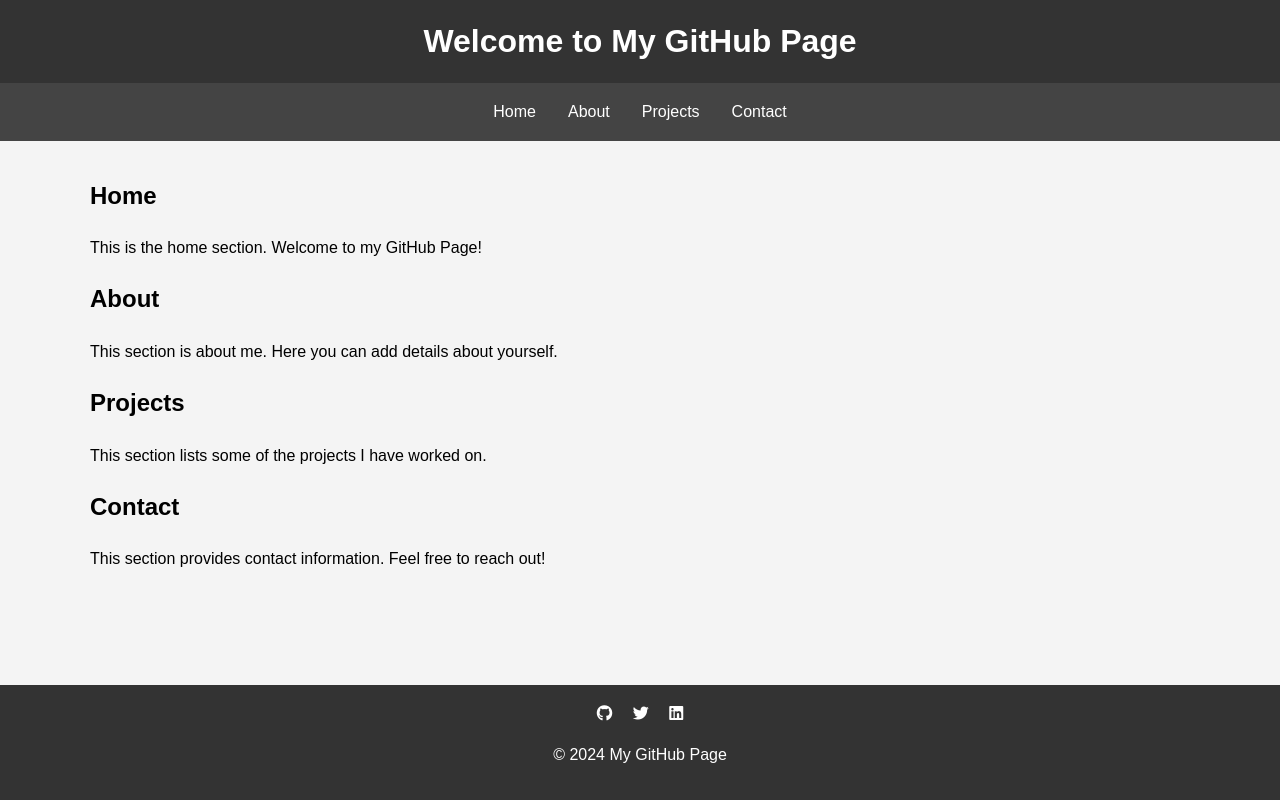
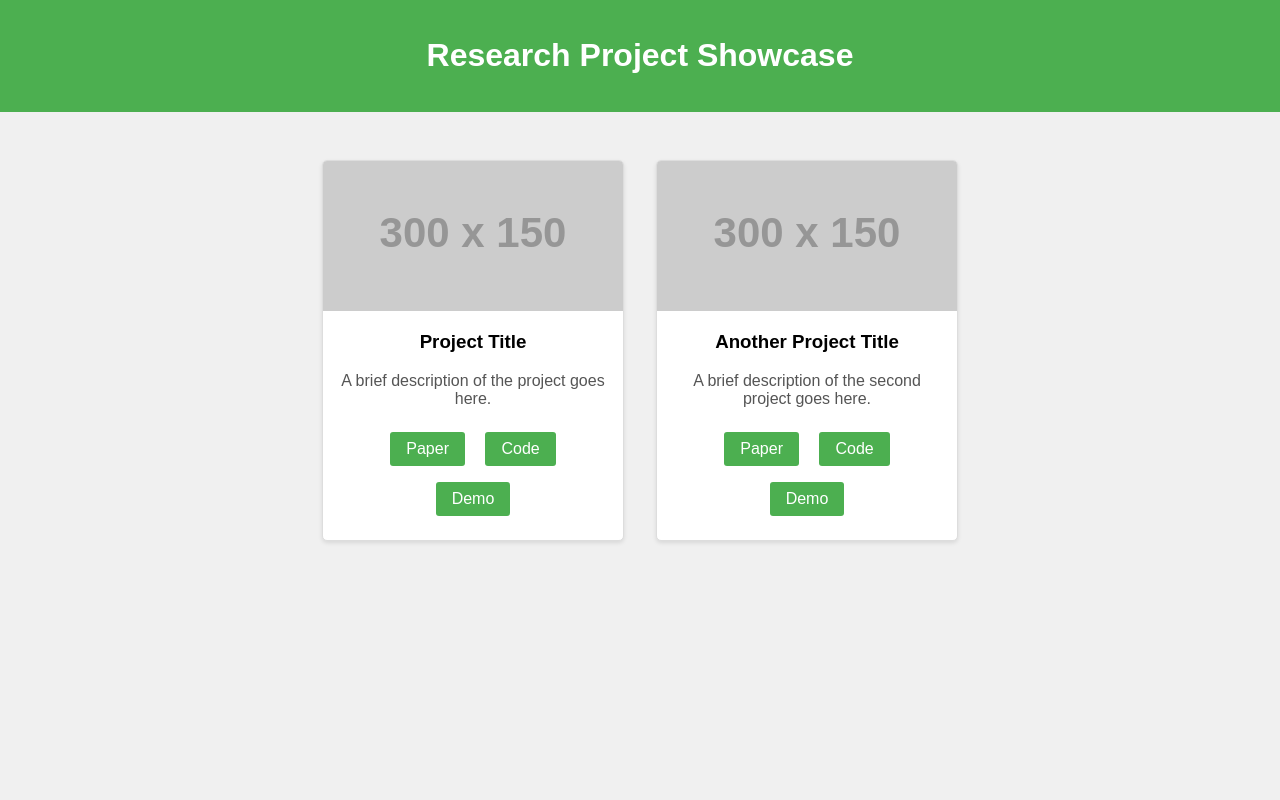
Before and after one commit to Ureisen/Ureisen.github.io, a plain HTML site: page index.html in a window 1280 px wide. Drawn offline with Linux system fonts and the light colour scheme; placeholder pictures from the web are drawn by us.

Commit message:
Update index.html

```diff
--- a/index.html
+++ b/index.html
@@ -3,104 +3,90 @@
 <head>
     <meta charset="UTF-8">
     <meta name="viewport" content="width=device-width, initial-scale=1.0">
-    <title>My GitHub Page</title>
-    <link rel="stylesheet" href="https://cdnjs.cloudflare.com/ajax/libs/font-awesome/6.0.0-beta3/css/all.min.css">
+    <title>Project Showcase</title>
     <style>
         body {
             font-family: Arial, sans-serif;
-            line-height: 1.6;
             margin: 0;
             padding: 0;
-            background-color: #f4f4f4;
+            background-color: #f0f0f0;
         }
-        header {
-            background: #333;
-            color: #fff;
-            padding: 1rem 0;
+        .header {
+            background-color: #4CAF50;
+            color: white;
             text-align: center;
+            padding: 1em 0;
         }
-        header h1 {
-            margin: 0;
-            font-size: 2rem;
-        }
-        nav {
+        .container {
             display: flex;
             justify-content: center;
-            background: #444;
+            flex-wrap: wrap;
+            padding: 2em;
         }
-        nav a {
-            color: #fff;
-            padding: 1rem;
+        .card {
+            background-color: white;
+            border: 1px solid #ddd;
+            border-radius: 5px;
+            box-shadow: 0 2px 4px rgba(0, 0, 0, 0.1);
+            margin: 1em;
+            width: 300px;
+            text-align: center;
+            overflow: hidden;
+        }
+        .card img {
+            max-width: 100%;
+            height: auto;
+        }
+        .card-content {
+            padding: 1em;
+        }
+        .card-content h3 {
+            margin-top: 0;
+        }
+        .card-content p {
+            color: #555;
+        }
+        .card-content a {
+            display: inline-block;
+            margin: 0.5em;
+            padding: 0.5em 1em;
+            background-color: #4CAF50;
+            color: white;
             text-decoration: none;
-            display: inline-block;
+            border-radius: 3px;
         }
-        nav a:hover {
-            background: #555;
-        }
-        .container {
-            max-width: 1100px;
-            margin: auto;
-            padding: 1rem;
-        }
-        footer {
-            background: #333;
-            color: #fff;
-            text-align: center;
-            padding: 1rem 0;
-            position: fixed;
-            bottom: 0;
-            width: 100%;
-        }
-        .social-icons {
-            margin: 0;
-            padding: 0;
-            list-style: none;
-        }
-        .social-icons li {
-            display: inline;
-            margin: 0 0.5rem;
-        }
-        .social-icons a {
-            color: #fff;
-            text-decoration: none;
+        .card-content a:hover {
+            background-color: #45a049;
         }
     </style>
 </head>
 <body>
-    <header>
-        <h1>Welcome to My GitHub Page</h1>
-    </header>
-    <nav>
-        <a href="#">Home</a>
-        <a href="#">About</a>
-        <a href="#">Projects</a>
-        <a href="#">Contact</a>
-    </nav>
+    <div class="header">
+        <h1>Research Project Showcase</h1>
+    </div>
     <div class="container">
-        <section id="home">
-            <h2>Home</h2>
-            <p>This is the home section. Welcome to my GitHub Page!</p>
-        </section>
-        <section id="about">
-            <h2>About</h2>
-            <p>This section is about me. Here you can add details about yourself.</p>
-        </section>
-        <section id="projects">
-            <h2>Projects</h2>
-            <p>This section lists some of the projects I have worked on.</p>
-        </section>
-        <section id="contact">
-            <h2>Contact</h2>
-            <p>This section provides contact information. Feel free to reach out!</p>
-        </section>
+        <div class="card">
+            <img src="https://via.placeholder.com/300x150" alt="Project Image">
+            <div class="card-content">
+                <h3>Project Title</h3>
+                <p>A brief description of the project goes here.</p>
+                <a href="link_to_paper.pdf" target="_blank">Paper</a>
+                <a href="https://github.com/username/project" target="_blank">Code</a>
+                <a href="https://demo.project.com" target="_blank">Demo</a>
+            </div>
+        </div>
+        <!-- Repeat the .card div block for more projects -->
+        <!-- Example of another project -->
+        <div class="card">
+            <img src="https://via.placeholder.com/300x150" alt="Project Image">
+            <div class="card-content">
+                <h3>Another Project Title</h3>
+                <p>A brief description of the second project goes here.</p>
+                <a href="link_to_another_paper.pdf" target="_blank">Paper</a>
+                <a href="https://github.com/username/another_project" target="_blank">Code</a>
+                <a href="https://demo.anotherproject.com" target="_blank">Demo</a>
+            </div>
+        </div>
     </div>
-    <footer>
-        <ul class="social-icons">
-            <li><a href="https://github.com/yourusername" target="_blank"><i class="fab fa-github"></i></a></li>
-            <li><a href="https://twitter.com/yourusername" target="_blank"><i class="fab fa-twitter"></i></a></li>
-            <li><a href="https://linkedin.com/in/yourusername" target="_blank"><i class="fab fa-linkedin"></i></a></li>
-        </ul>
-        <p>&copy; 2024 My GitHub Page</p>
-    </footer>
 </body>
 </html>
```
